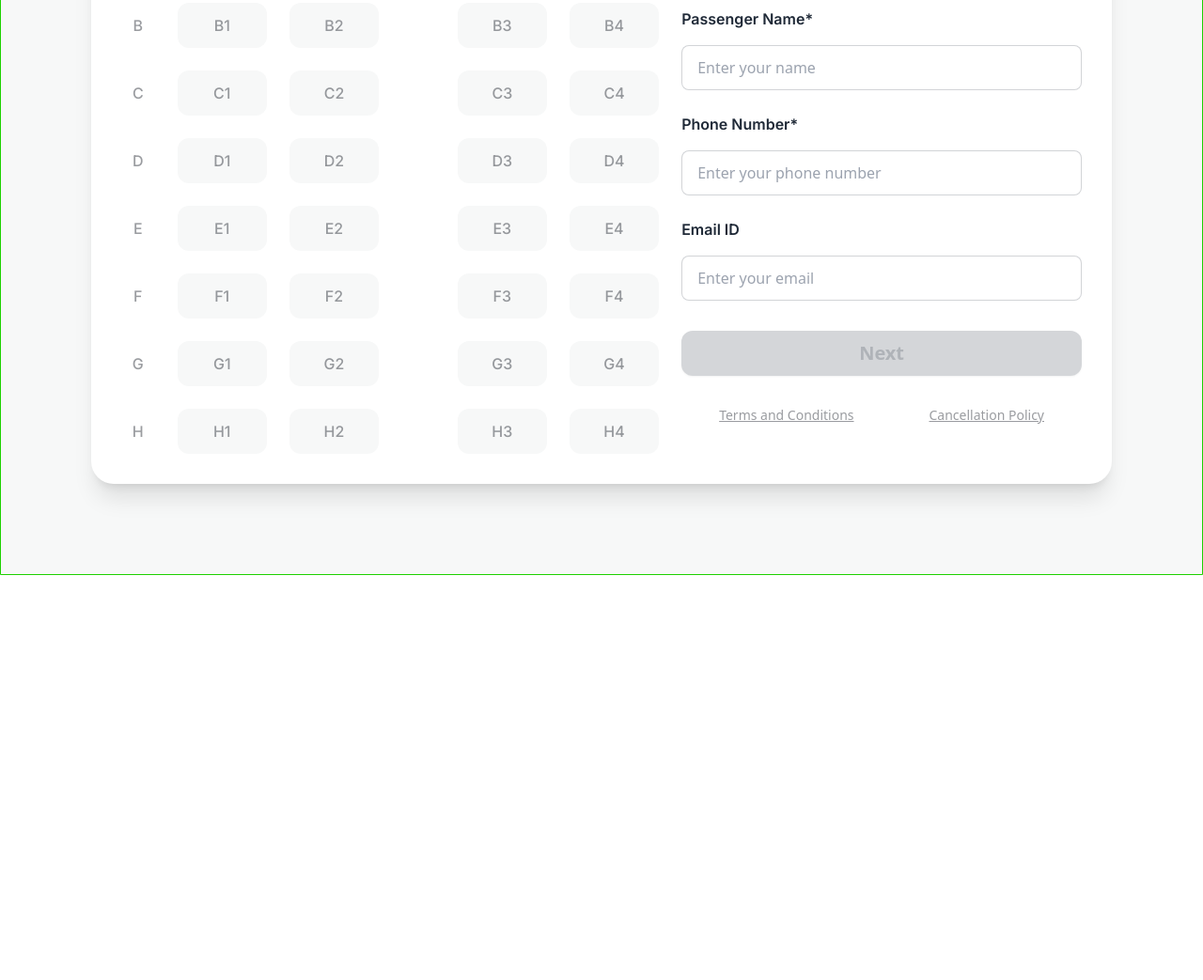
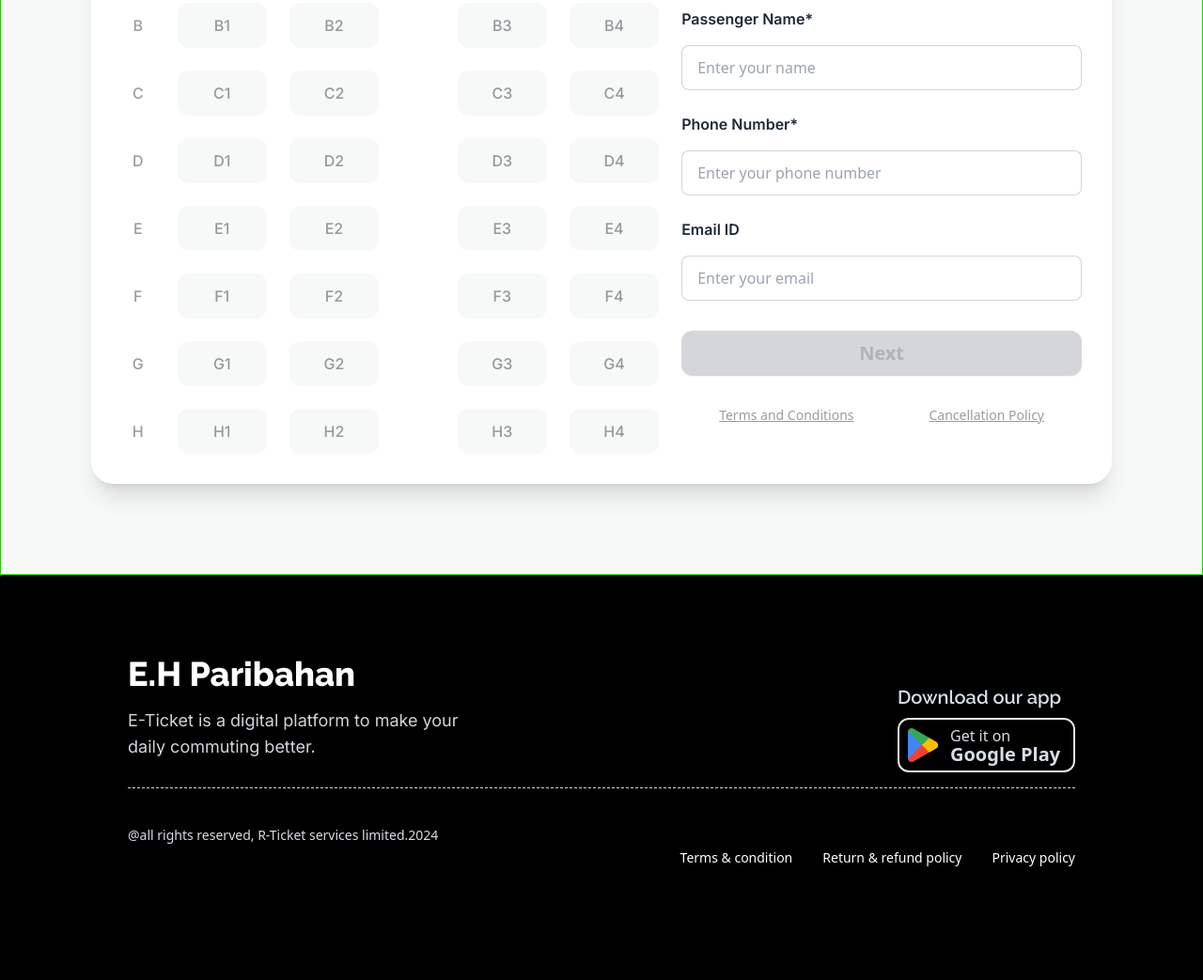
Before and after one commit to JahanNila155/Assignment5, a plain HTML site: page index.html in a window 1280 px wide. Shown: the part 2783-3826 px from the top of the page at 94% size. Before the commit the page ends 3395 px from the top, so only its background shows below. Drawn offline with nearby package versions, Linux system fonts and the light colour scheme.

Commit message:
footer section added

```diff
--- a/index.html
+++ b/index.html
@@ -382,13 +382,13 @@
 
                         <div>
                             <label for="" class="text-[16px] font-[Inter] font-semibold">Phone Number*</label>
-                            <input id="passenger-number" type="text" placeholder="Enter your phone number"
+                            <input id="passenger-number" type="number" placeholder="Enter your phone number"
                                 class="input input-bordered w-full mt-4" />
                         </div>
 
                         <div>
                             <label for="" class="text-[16px] font-[Inter] font-semibold">Email ID</label>
-                            <input type="text" placeholder="Enter your email"
+                            <input type="email" placeholder="Enter your email"
                                 class="input input-bordered w-full mt-4" />
                         </div>
                     </div>
@@ -396,7 +396,7 @@
                     <!-- success notification -->
                     <!-- Open the modal using ID.showModal() method -->
                     <button disabled id="next-btn"
-                        class="btn btn bg-[#1DD100] w-full rounded-xl text-white text-xl font-bold "
+                        class="btn btn-[#1DD100] w-full rounded-xl text-white text-xl font-bold "
                         onclick="my_modal_5.showModal()">Next</button>
                     <dialog id="my_modal_1" class="modal">
                         <div class="modal-box text-center ">
@@ -428,14 +428,57 @@
         </div>
 
       </section>
+      <!-- seat booking section ends  -->
       </section>
-
+       <!-- ticket booking and seat booking end  -->
       </main>
 
+     <!-- footer section starts here  -->
+    <footer class="footer p-10 bg-neutral text-neutral-content bg-black">
 
+      <section class="container mx-auto lg:px-24 py-8 pb-20">
 
-    <footer>
+        <div class="flex flex-col lg:flex-row justify-between w-full items-center space-y-12 ">
 
+            <!-- left part -->
+            <div class="space-y-4">
+                <h3 class="text-4xl font-[Raleway] font-extrabold text-white">E.H Paribahan</h3>
+                <p class="text-lg font-[Inter] font-normal text-gray-300"> E-Ticket is a digital platform to make your <br> daily commuting better.</p>
+            </div>
+            <!-- right part-->
+            <div class="space-y-3">
+                <p class="text-[20px] font-[Raleway] font-semibold">Download our app</p>
+
+                <div class="flex  items-center gap-3 border-2 p-2 w-[189px] h-[58px] rounded-xl">
+                  <div class="">
+                    <img src="images/playstore.png" alt="">
+                  </div>
+                  <div>
+                    <p class="text-[16px]">Get it on</p>
+                    <p class="font-semibold text-[20px]">Google Play</p>
+                  </div>
+                </div>
+            </div>
+        </div>
+
+        <hr class="border-dashed border-gray-300 h-0  my-2 w-full self-center">
+
+        <div class="flex flex-col lg:flex-row justify-between w-full items-center space-y-12 ">
+
+            <!-- left part-->
+            <div class="space-y-4">
+                <p> @all rights reserved, R-Ticket services limited.2024</p>
+            </div>
+            <!-- right part-->
+
+            <div class="flex gap-8 text-white">
+                <p>Terms & condition</p>
+                <p>Return & refund policy</p>
+                <p>Privacy policy</p>
+            </div>
+        </div>
+    </section>
+     <!-- footer section end   -->
     </footer>
 
     <!-- js link  -->
```
